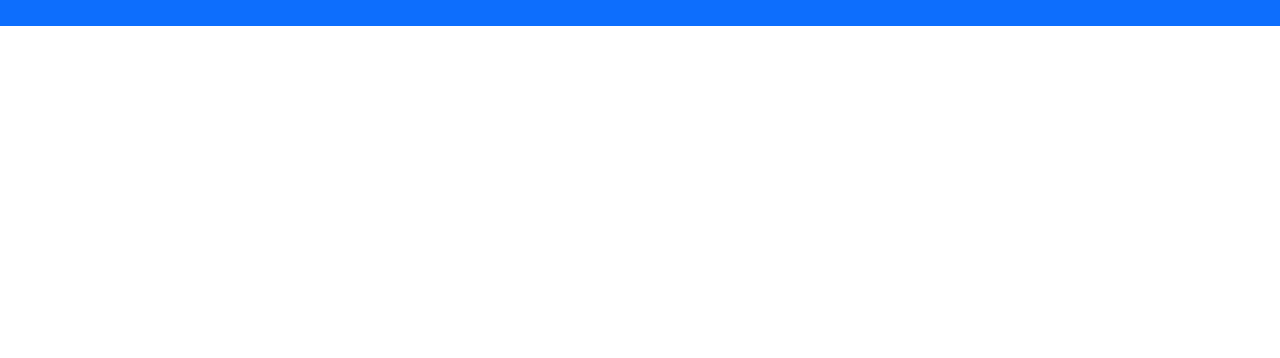
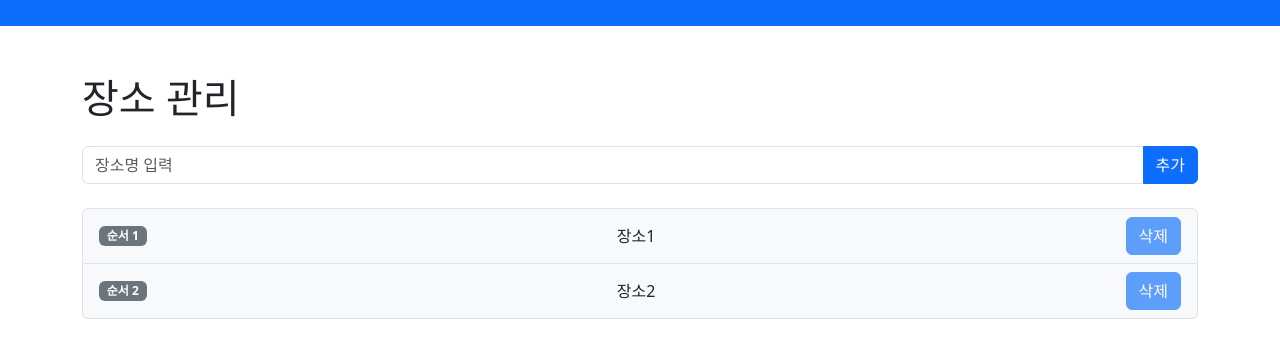
Before and after one commit to Cideth/event-expense-calculator, a Next.js app: page /gatherings/1/place in a window 1280 px wide. Shown: the top 358 px of the page. Built offline with nearby package versions, Linux system fonts and the light colour scheme.

Commit message:
feat : page 추가

```diff
--- a/src/app/gatherings/[roomId]/place/page.tsx
+++ b/src/app/gatherings/[roomId]/place/page.tsx
@@ -1,4 +1,5 @@
 import { Metadata } from "next";
+import PlacePage from "./PlacePage";
 
 export const metadata: Metadata = {
   title: "장소 추가/수정",
@@ -6,5 +7,9 @@ export const metadata: Metadata = {
 };
 
 export default function Page() {
-  return <></>;
+  return (
+    <>
+      <PlacePage />
+    </>
+  );
 }
```
